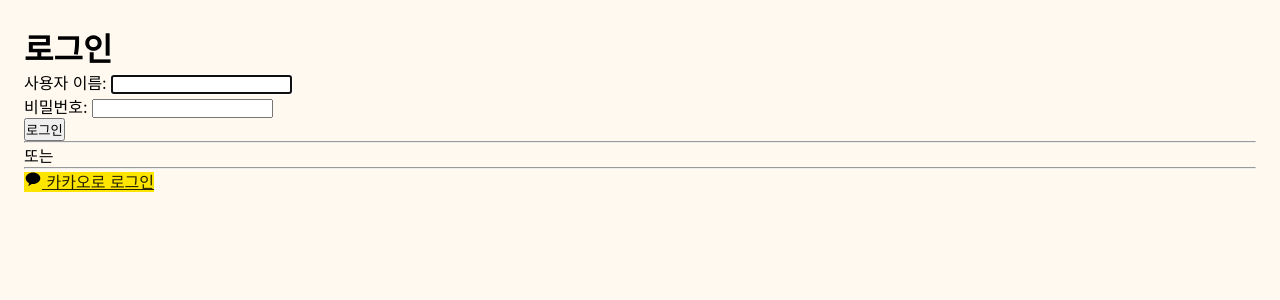
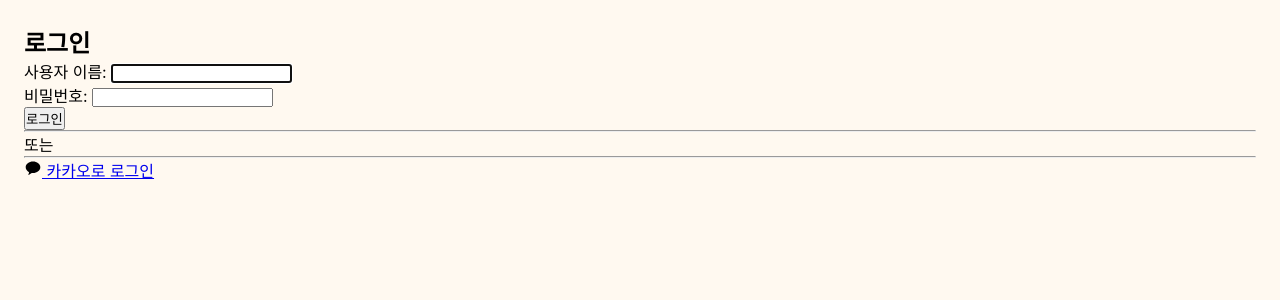
Before and after one commit to Pirogramming-25/Piro25_CardGame_1, a Django app: page /accounts/login/ in a window 1280 px wide. Shown: the part 60-360 px from the top of the page. Run offline with Django 5.2, Linux system fonts and the light colour scheme; some libraries are stand-ins or nearby versions.

Commit message:
fix: login.html에서 스타일 제거

```diff
--- a/templates/accounts/login.html
+++ b/templates/accounts/login.html
@@ -1,26 +1,44 @@
 {% extends "base.html" %}
+{% load static %}
 {% load socialaccount %}
+
+{% block extra_head %}
+<link rel="stylesheet" href="{% static 'css/accounts.css' %}">
+{% endblock %}
+
 {% block content %}
-<h1 class="text-2xl font-bold mb-6 text-gray-800">로그인</h1>
+<section class="auth-page">
+    <div class="auth-card">
+        <h1 class="auth-title">로그인</h1>
 
-<form method="post" class="flex flex-col gap-4">
+        <form method="post" class="auth-form">
             {% csrf_token %}
             {{ form.as_p }}
-    <button type="submit" class="bg-indigo-500 hover:bg-indigo-600 text-white py-2 rounded font-semibold">로그인</button>
+
+            <button type="submit" class="auth-submit-button">
+                로그인
+            </button>
         </form>
 
-<div class="flex items-center gap-3 my-5">
-    <hr class="flex-grow border-gray-200">
-    <span class="text-gray-400 text-sm">또는</span>
-    <hr class="flex-grow border-gray-200">
+        <div class="auth-divider">
+            <hr>
+            <span>또는</span>
+            <hr>
         </div>
 
-<a href="{% provider_login_url 'kakao' %}"
-    class="flex items-center justify-center gap-2 py-2 rounded font-semibold hover:brightness-95"
-    style="background-color:#FEE500; color:#000000D9;">
-    <svg width="18" height="18" viewBox="0 0 256 256" aria-hidden="true">
-    <path fill="#000000" d="M128 36C70.6 36 24 72.7 24 118c0 29.3 19.5 55 48.7 69.5-1.6 5.5-10.2 35.3-10.6 37.7 0 0-.2 1.8.9 2.4s2.5.2 2.5.2c3.3-.5 38-24.8 44-29 6.1.9 12.3 1.3 18.4 1.3 57.4 0 104-36.7 104-82S185.4 36 128 36"/>
+        <a href="{% provider_login_url 'kakao' %}" class="kakao-login-button">
+            <svg
+                class="kakao-icon"
+                width="18"
+                height="18"
+                viewBox="0 0 256 256"
+                aria-hidden="true"
+            >
+                <path d="M128 36C70.6 36 24 72.7 24 118c0 29.3 19.5 55 48.7 69.5-1.6 5.5-10.2 35.3-10.6 37.7 0 0-.2 1.8.9 2.4s2.5.2 2.5.2c3.3-.5 38-24.8 44-29 6.1.9 12.3 1.3 18.4 1.3 57.4 0 104-36.7 104-82S185.4 36 128 36"/>
             </svg>
+
             카카오로 로그인
         </a>
+    </div>
+</section>
 {% endblock %}
```
Lines whose indentation alone changed are shown as unchanged.
